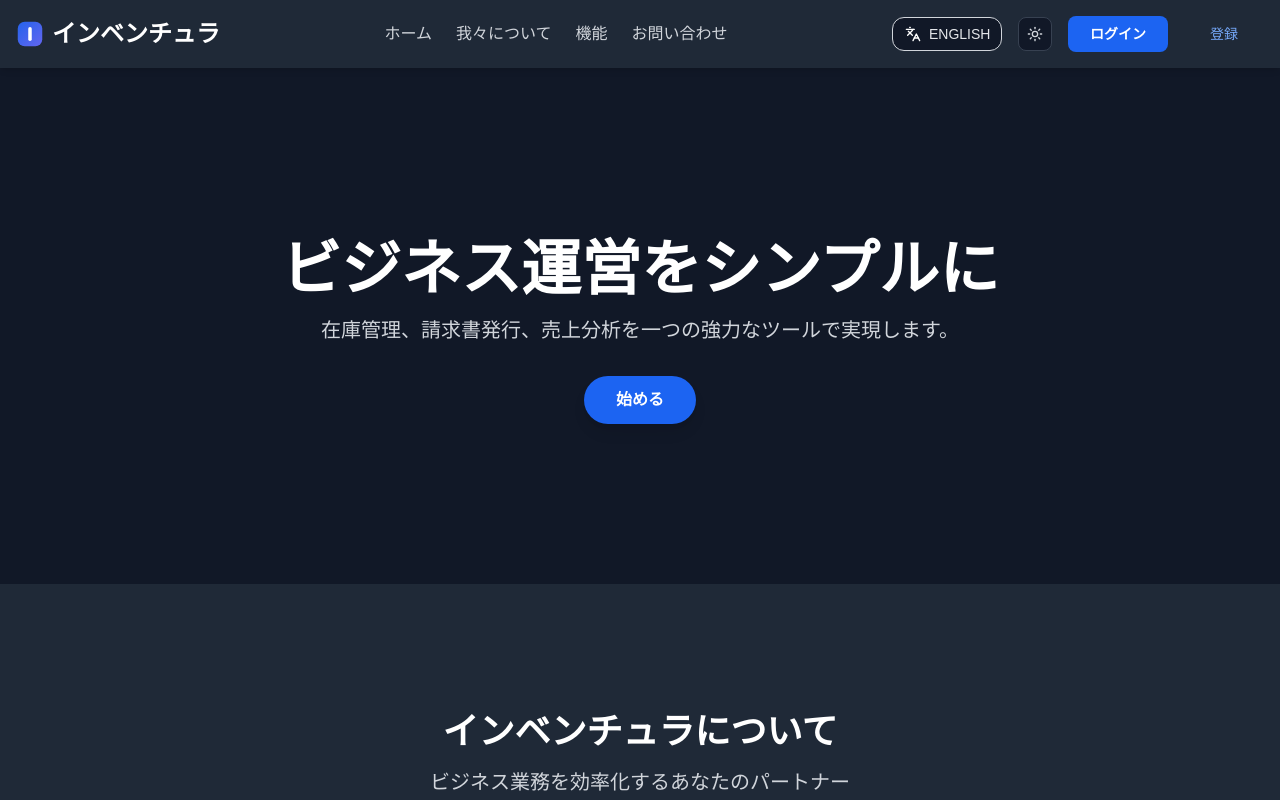
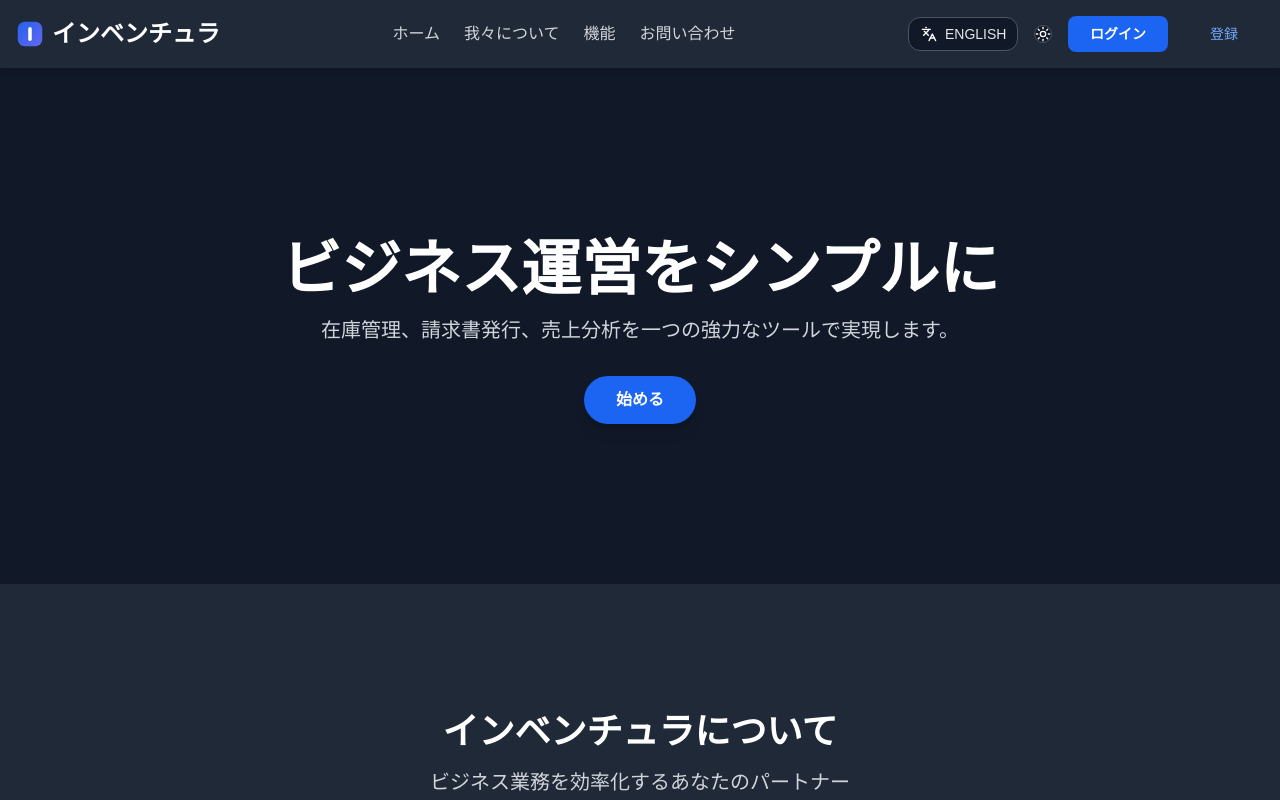
Before and after one commit to shinthantnaingGit/Inventura-Inventory-Management-System, a Next.js app: page / in a window 1280 px wide. Both pictures are taken after a click on the button "Toggle dark mode". Shown: the top 800 px of the page. Built offline with nearby package versions, Linux system fonts and the light colour scheme; a web font is replaced by a local one.

Commit message:
fix(ui) lang dark mode toggle button

```diff
--- a/src/components/DarkModeToggle.jsx
+++ b/src/components/DarkModeToggle.jsx
@@ -27,7 +27,7 @@ export default function DarkModeToggle({ className = "" }) {
   return (
     <button
       onClick={() => setTheme(theme === "dark" ? "light" : "dark")}
-      className={`inline-flex items-center justify-center rounded-lg border border-gray-300 dark:border-gray-700 bg-white dark:bg-gray-900 p-2 text-gray-600 dark:text-gray-300 hover:bg-gray-50 dark:hover:bg-gray-800 transition-colors ${className}`}
+      className={`inline-flex items-center justify-center ${className}`}
       aria-label="Toggle dark mode"
     >
       {theme === "dark" ? (
--- a/src/features/auth/components/AuthHeader.jsx
+++ b/src/features/auth/components/AuthHeader.jsx
@@ -22,7 +22,7 @@ const AuthHeader = () => {
       </Link>
       <div className="flex gap-3">
         <LangToggle className="rounded-xl text-gray-600 dark:text-gray-300 bg-white dark:bg-gray-800 hover:bg-gray-50 dark:hover:bg-gray-700 border-gray-300 dark:border-gray-700" />
-        <DarkModeToggle />
+        <DarkModeToggle className="rounded-xl text-gray-600 dark:text-gray-300 bg-white dark:bg-gray-800 hover:bg-gray-50 dark:hover:bg-gray-700 border-gray-300 dark:border-gray-700" />
       </div>
     </div>
   );
--- a/src/features/dashboard/components/DashBoardHeader.jsx
+++ b/src/features/dashboard/components/DashBoardHeader.jsx
@@ -73,7 +73,7 @@ const DashBoardHeader = ({ onOpenSidebar, brand = "Inventura" }) => {
 
             {/* Theme toggle */}
             <div className="block">
-              <DarkModeToggle />
+              <DarkModeToggle className="rounded-xl text-gray-600 dark:text-gray-300 bg-white dark:bg-gray-800 hover:bg-gray-50 dark:hover:bg-gray-700 border-gray-300 dark:border-gray-700" />
             </div>
 
             {/* Profile menu — fix label width to avoid EN/JA shift */}
--- a/src/features/profile/components/ProfileMobile.jsx
+++ b/src/features/profile/components/ProfileMobile.jsx
@@ -107,7 +107,7 @@ const ProfileMobile = ({ profileData, onOpenPasswordModal }) => {
             {t("profile.title", "ユーザープロフィール")}
           </h1>
           <div className="flex items-center gap-2">
-            <DarkModeToggle className="border text-white dark:text-white" />
+            <DarkModeToggle className="px-2 py-3 rounded-lg text-white border dark:border-gray-300" />
             <LangToggle className="px-2 py-3 rounded-lg text-white border dark:border-gray-300" />
           </div>
         </div>
--- a/src/features/profile/components/ProfleDesktop.jsx
+++ b/src/features/profile/components/ProfleDesktop.jsx
@@ -123,9 +123,12 @@ const ProfileDesktop = ({ profileData, onOpenPasswordModal }) => {
               {t("profile.actions.back", "ダッシュボードへ戻る")}
             </Link>
             {/* Lang Toggle */}
-            <LangToggle text="text-blue-600" className="rounded-xl bg-white/90  hover:bg-white px-3 py-2 text-sm font-medium transition" />
+            <LangToggle
+              text="text-blue-600"
+              className="rounded-xl bg-white/90  hover:bg-white px-3 py-2 text-sm font-medium transition"
+            />
             {/* Dark Mode Toggle */}
-            <DarkModeToggle className="border text-white dark:text-white " />
+            <DarkModeToggle className="rounded-xl bg-white/90  hover:bg-white px-3 py-2 text-sm font-medium transition text-blue-600" />
           </div>
         </div>
       </div>
--- a/src/features/static/components/Header.jsx
+++ b/src/features/static/components/Header.jsx
@@ -45,8 +45,8 @@ export default function Header() {
 
         {/* Right: toggles + auth */}
         <div className="hidden md:flex items-center space-x-4">
-          <LangToggle className="rounded-xl bg-gray-100  dark:bg-gray-900 hover:bg-gray-50 dark:hover:bg-gray-700 border border-gray-600 dark:border-gray-300" />
-          <DarkModeToggle />
+          <LangToggle className="rounded-xl bg-gray-100  dark:bg-gray-900 hover:bg-gray-50 dark:hover:bg-gray-700 border border-gray-300 dark:border-gray-600" />
+          <DarkModeToggle className="rounded-xl bg-gray-100  dark:bg-gray-900 hover:bg-gray-50 dark:hover:bg-gray-700 border border-gray-300 dark:border-gray-600" />
           <Link
             href="/login"
             className="px-4 py-2 w-25 text-center text-sm font-semibold rounded-lg bg-blue-600 text-white hover:bg-blue-700 transition-colors duration-300 transform hover:scale-105"
@@ -60,8 +60,8 @@ export default function Header() {
             {t("landing.auth.register", "登録")}
           </Link>
         </div>
-        <DarkModeToggle className="md:hidden" />
-        <LangToggle className="rounded-xl md:hidden bg-white dark:bg-gray-800 hover:bg-gray-50 dark:hover:bg-gray-700 border-gray-300 dark:border-gray-700" />
+        <DarkModeToggle className="rounded-xl md:hidden bg-white dark:bg-gray-800 hover:bg-gray-50 dark:hover:bg-gray-700 border border-gray-300 dark:border-gray-600" />
+        <LangToggle className="rounded-xl md:hidden bg-white dark:bg-gray-800 hover:bg-gray-50 dark:hover:bg-gray-700 border border-gray-300 dark:border-gray-600" />
         {/* Mobile: menu button */}
         <button
           onClick={toggleMenu}
```
